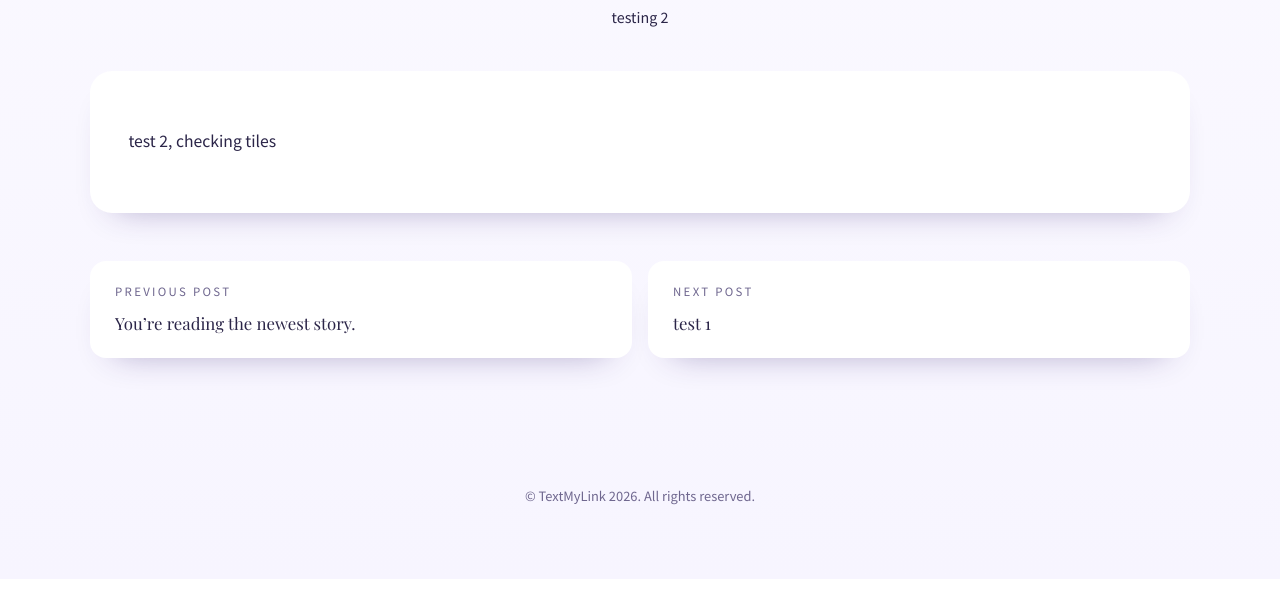
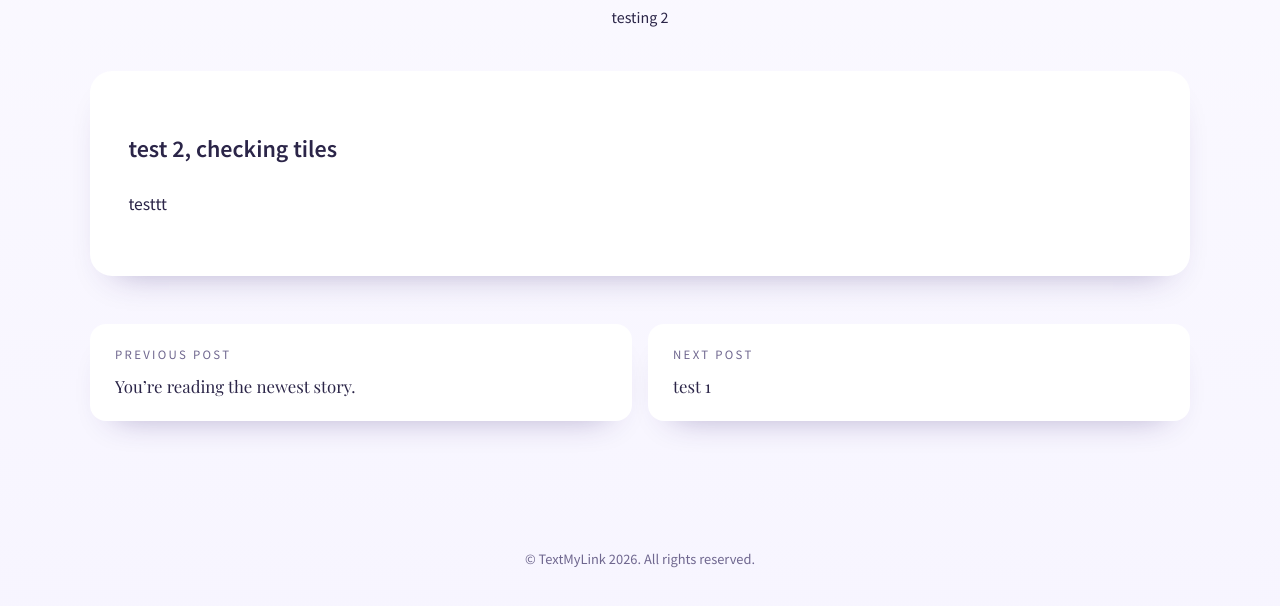
Before and after one commit to Textmylink/blog-textmylink, an Eleventy site: page posts/test-2.md in a window 1280 px wide. Shown: the part 825-1431 px from the top of the page. Before the commit the page ends 1404 px from the top, so only its background shows below. Built offline with nearby package versions, Linux system fonts and the light colour scheme; Eleventy itself is replaced by a stand-in of ours; files that its build step writes are made by us from their sources.

Commit message:
Update Blog Posts “test-2”

```diff
--- a/posts/test-2.md
+++ b/posts/test-2.md
@@ -8,4 +8,6 @@ image: /uploads/app-store.jpg
 author: Daniel Schulman
 layout: post.njk
 ---
-test 2, checking tiles
+# test 2, checking tiles
+
+testtt
```
